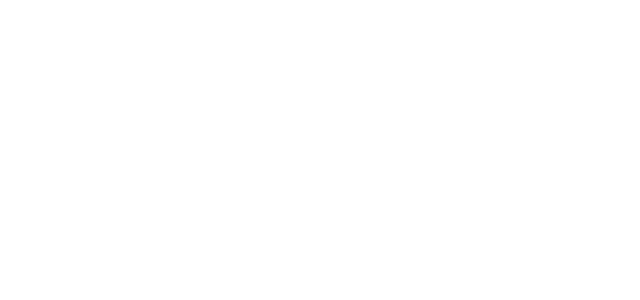
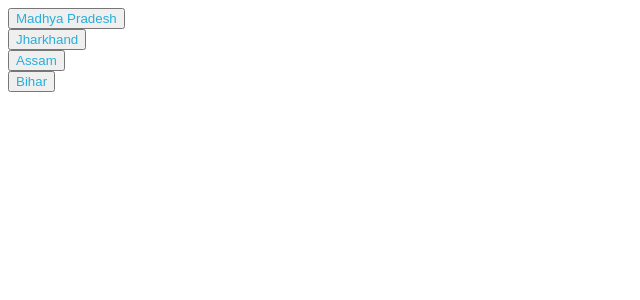
Before and after one commit to DilipKumavat/Hackathon-7---Nested-List, a React app: page / in a window 1280 px wide. Shown: the top 300 px of the page, without its empty margins (0-640 px from the left). Built offline with nearby package versions, Linux system fonts and the light colour scheme.

Commit message:
First Commit

```diff
--- a/src/components/App.js
+++ b/src/components/App.js
@@ -1,6 +1,6 @@
 import React, { Component, useState } from "react";
 import "./../styles/App.css";
-
+import StateName from './statesName';
 // Do not alter the states const and values inside it.
 const states = [
   {
@@ -155,7 +155,19 @@ const states = [
 ];
 
 function App() {
-  return <div id="main"></div>;
+  return (<div id="main">
+  {states.map((element,idx) => (
+    <StateName key={`state${idx}`} Name={element.name} city={element.cities} cityName={element.cities.towns}/>
+
+
+  ))}
+
+  </div>);
 }
+// <button>{states[0].name}</button><br/>
+//   {states[1].name}
 
+// console.log(element.name),
+//     console.log(element.cities),
+//     console.log(element.cities.name),
 export default App;
--- /dev/null
+++ b/src/components/cityName.js
@@ -0,0 +1,23 @@
+import React,{useState} from 'react';
+import Town from './townName';
+function City(props){
+    const [townName, settownName] = useState(props.town);
+    const [showSubTown, setshowSubTown] = useState(false);
+
+    const showTown= ()=>{
+        setshowSubTown(true);
+        console.log(props.town);
+    }
+
+    return (
+        <div>
+        <button  key={`city${props.idx}`} onClick={showTown}>{props.Name}</button>
+        {
+            !showSubTown ? null : townName.map((townName,idx)=>(
+                <Town Name={townName.name} key={`town${idx}`}/>
+            ))
+        }
+        </div>
+    )
+}
+export default City;
--- /dev/null
+++ b/src/components/statesName.js
@@ -0,0 +1,25 @@
+import React,{useState} from 'react';
+import City from './cityName';
+function StateName (props){
+    const [thisCity, setthisCity] = useState(false);
+    const showCity = ()=>{
+        setthisCity(true);
+        return
+
+    }
+    const [showCityName, setshowCityName] = useState(props.city)
+    return (
+        <div>
+
+            <button onClick={showCity}>{props.Name}</button>
+            {
+                !thisCity ? null : showCityName.map((element,idx)=>(<ul>
+                   <li> <City key={`state${idx}`} idx={idx} Name={element.name} town={element.towns} /></li>
+                    </ul>
+                ))
+            }
+
+        </div>
+    )
+}
+export default StateName;
--- /dev/null
+++ b/src/components/townName.js
@@ -0,0 +1,9 @@
+import React from 'react';
+function town(props){
+    return (<div>
+        <ul>
+            <li>{props.Name}</li>
+        </ul>
+        </div>)
+}
+export default town;
```
